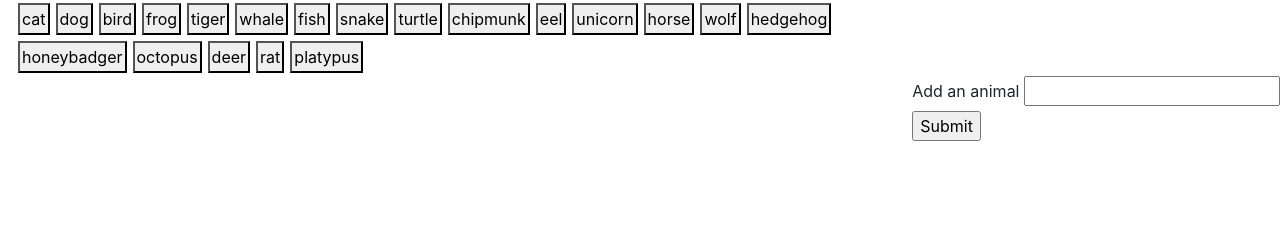
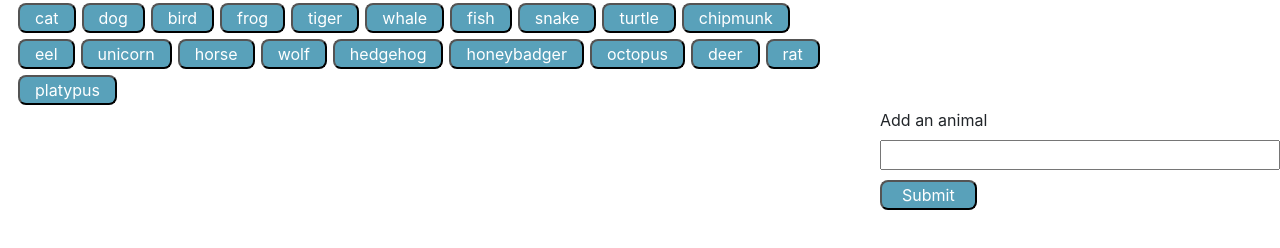
Before and after one commit to aduong92/GifTastic, a plain HTML site: page index.html in a window 1280 px wide. Drawn offline with nearby package versions, Linux system fonts and the light colour scheme.

Commit message:
added css

```diff
--- a/index.html
+++ b/index.html
@@ -8,8 +8,29 @@
     <style type="text/css">
 
         button {
-          margin: 3px;
-          padding: 2px;
+            margin: 3px;
+          padding-left: 15px;
+          padding-right: 15px;
+          cursor: pointer;
+          border-radius: 8px;
+          text-decoration: none;
+          background-color: #59A1BA;
+          color: white;
+          box-shadow: none;
+        }
+        #add-animal{
+        margin-top: 10px;
+          padding-left: 20px;
+          padding-right: 20px;
+          cursor: pointer;
+          border-radius: 8px;
+          text-decoration: none;
+          background-color: #59A1BA;
+          color: white;
+          box-shadow: none;
+        }
+        #animal-input{
+            width:400px;
         }
       </style>
 </head>
@@ -23,11 +44,11 @@
 
     <div class="div">
         <div class="float-right">
-            <form id="movie-form">
+            <form id="animal-form">
                 <label for="animal-input">Add an animal</label>
+                <br>
                 <input type="text" id="animal-input">
                 <br>
-
                 <input id="add-animal" type="submit" value="Submit">
             </form>
         </div>
@@ -71,6 +92,7 @@
 
             animals.push(animal);
 
+
             renderButtons();
         });
 
@@ -98,6 +120,8 @@
 
                 for (var i = 0; i < results.length; i++) {
 
+
+                    var animalDiv = $("<div>");
                     animalDiv.attr('style', 'padding:5px;');
 
                     var rating = results[i].rating;
@@ -110,7 +134,6 @@
                     animalImage.attr("data-animate", results[i].images.fixed_height.url);
                     animalImage.attr("data-state", "still");
                     animalImage.attr("data-still", results[i].images.fixed_height_still.url);
-
 
 
                     animalDiv.prepend(p, animalImage);
@@ -136,7 +159,7 @@
                 gifButton.attr('src', gifButton.attr('data-animate'));
                 gifButton.attr('data-state', gifButton.attr('animate'));
             }
-            if (state == 'animate') {
+            if (state === 'animate') {
                 gifButton.attr("src", gifButton.attr("data-still"));
                 gifButton.attr('data-state', gifButton.attr('still'));
             }
```
